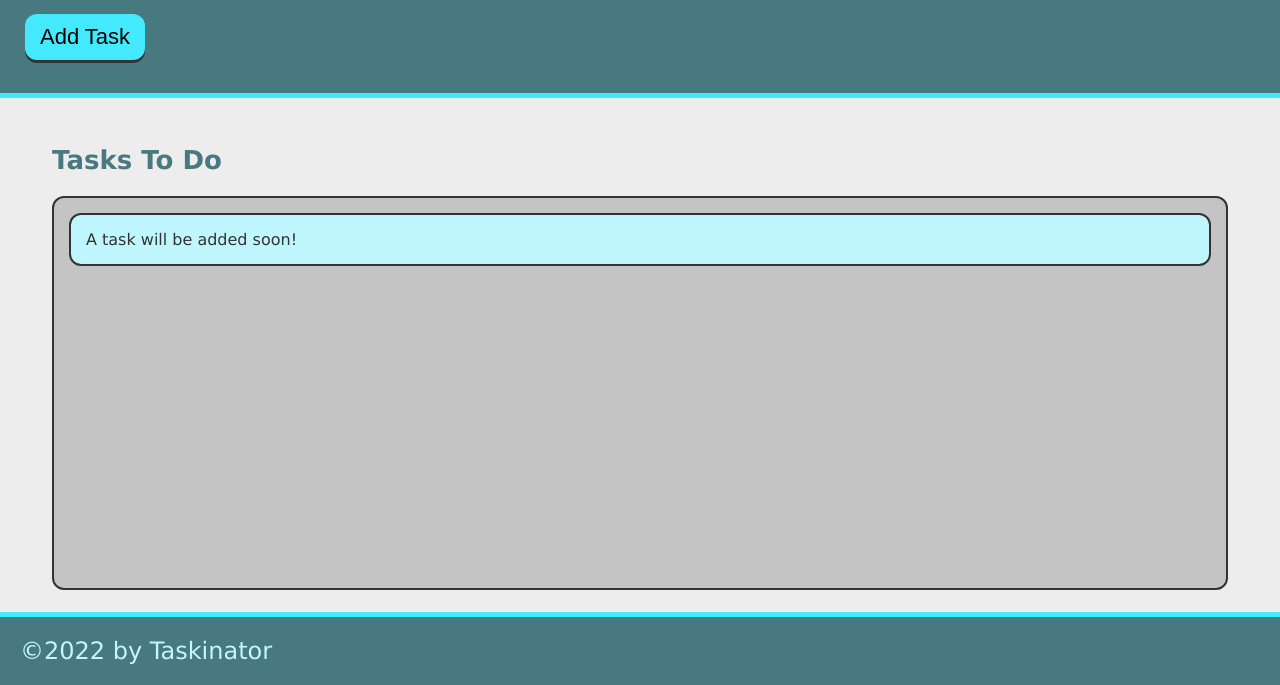
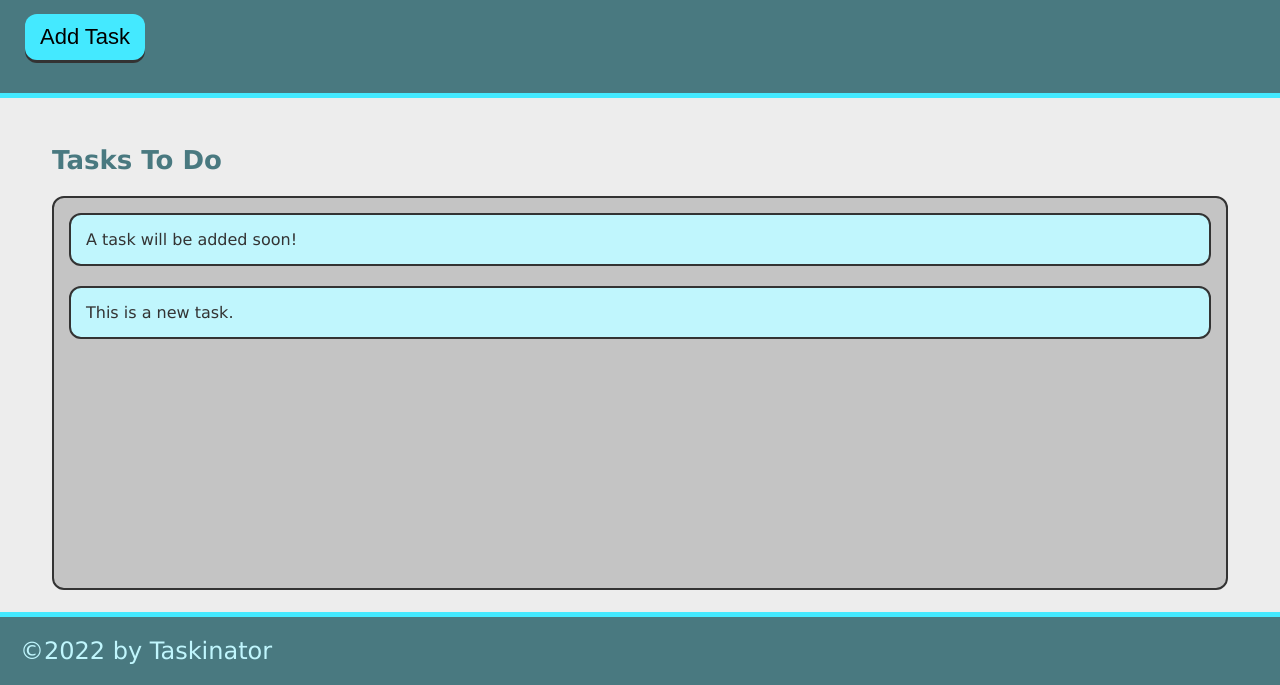
Before and after one commit to PRGottinger/taskinator, a plain HTML site: page index.html in a window 1280 px wide. Both pictures are taken after a click on the button "Add Task". Shown: the part 115-800 px from the top of the page. Drawn offline with Linux system fonts and the light colour scheme.

Commit message:
dynamic changes

```diff
--- a/assets/js/script.js
+++ b/assets/js/script.js
@@ -1,2 +1,12 @@
 var buttonEl = document.querySelector("#save-task");
 console.log(buttonEl);
+
+var buttonEl = document.querySelector("#save-task");
+var tasksToDoEl = document.querySelector("#tasks-to-do");
+
+buttonEl.addEventListener("click", function () {
+  var listItemEl = document.createElement("li");
+  listItemEl.className = "task-item";
+  listItemEl.textContent = "This is a new task.";
+  tasksToDoEl.appendChild(listItemEl);
+});
--- a/index.html
+++ b/index.html
@@ -17,7 +17,7 @@
     <main class="page-content">
       <section class="task-list-wrapper">
         <h2 class="list-title">Tasks To Do</h2>
-        <ul class="task-list">
+        <ul class="task-list" id="tasks-to-do">
           <li class="task-item">A task will be added soon!</li>
         </ul>
       </section>
```
